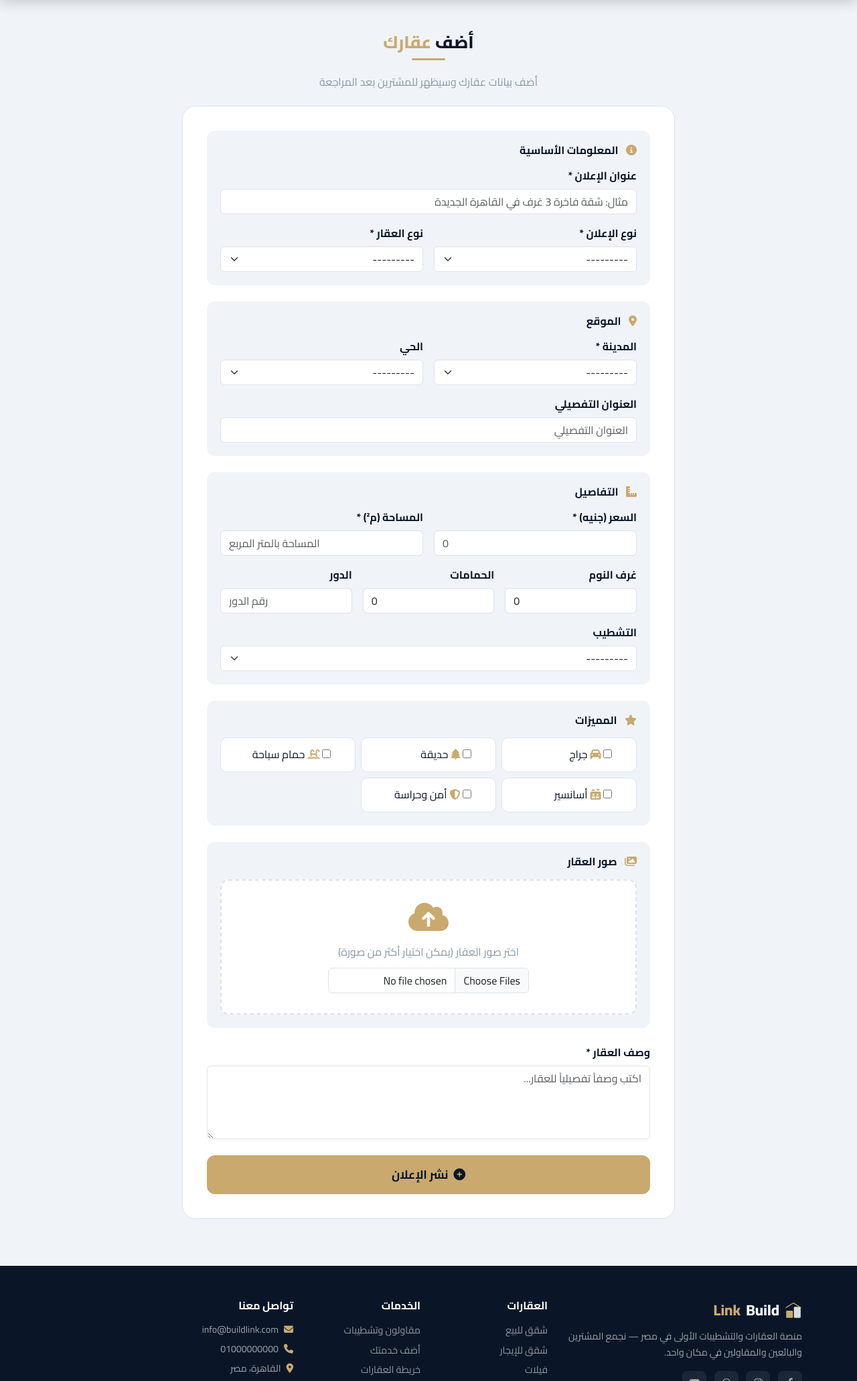
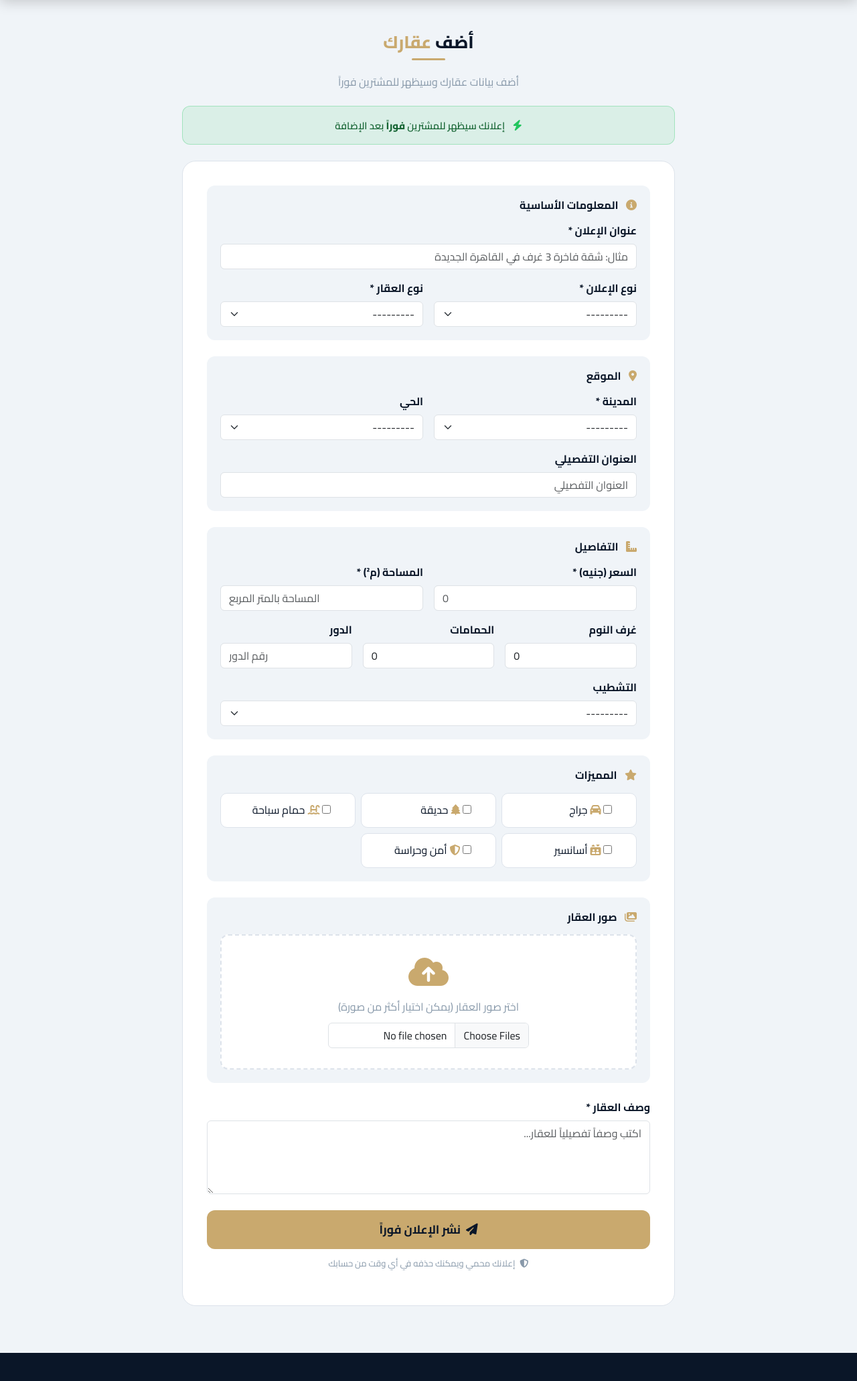
Before and after one commit to minayakop/buildlink, a Django app: page /properties/add/ in a window 1280 px wide. Shown: the part 70-2132 px from the top of the page at 67% size. Run offline with Django 5.2, Linux system fonts and the light colour scheme; a user stored in the database is signed in; tables that the repository leaves empty hold one stand-in row (values such as "Sample post").

Commit message:
نشر الإعلان فوراً

```diff
--- a/properties/views.py
+++ b/properties/views.py
@@ -1,7 +1,15 @@
-from django.shortcuts import render, get_object_or_404
+from django.shortcuts import render, get_object_or_404, redirect
 from django.core.paginator import Paginator
-from .models import Property, PropertyType, City, District
+from django.contrib.auth.decorators import login_required
+from django.contrib import messages
+from django.db.models import Q
+from django.http import JsonResponse
+from django.views.decorators.csrf import csrf_exempt
 from decouple import config
+import json
+from .models import Property, PropertyType, City, District, PropertyReview
+from .forms import PropertyForm
+
 
 def home(request):
     featured    = Property.objects.filter(is_featured=True, status='available')[:6]
@@ -47,7 +55,6 @@ def property_list(request):
     if bedrooms:
         properties = properties.filter(bedrooms=bedrooms)
     if search:
-        from django.db.models import Q
         properties = properties.filter(
             Q(title__icontains=search) |
             Q(description__icontains=search) |
@@ -73,64 +80,6 @@ def property_detail(request, pk):
     prop.views_count += 1
     prop.save()
 
-    similar = Property.objects.filter(
-        city=prop.city,
-        listing_type=prop.listing_type,
-        status='available'
-    ).exclude(pk=pk)[:4]
-
-    context = {
-        'property'  : prop,
-        'similar'   : similar,
-    }
-    return render(request, 'properties/detail.html', context)
-from django.contrib.auth.decorators import login_required
-from django.contrib import messages
-from .forms import PropertyForm
-
-@login_required
-def property_add(request):
-    if request.method == 'POST':
-        form = PropertyForm(request.POST, request.FILES)
-        if form.is_valid():
-            prop = form.save(commit=False)
-            prop.owner = request.user
-            prop.status = 'pending'
-            prop.save()
-
-            # حفظ الصور
-            images = request.FILES.getlist('images')
-            for i, image in enumerate(images):
-                PropertyImage.objects.create(
-                    property=prop,
-                    image=image,
-                    is_main=(i == 0)
-                )
-
-            messages.success(request, 'تم إضافة العقار بنجاح! سيتم مراجعته قريباً.')
-            return redirect('properties:detail', pk=prop.pk)
-    else:
-        form = PropertyForm()
-
-    return render(request, 'properties/add.html', {'form': form})
-def property_map(request):
-    properties = Property.objects.filter(status='available')
-    cities = City.objects.all()
-    context = {
-        'properties': properties,
-        'cities': cities,
-    }
-    return render(request, 'properties/map.html', context)
-from .models import Property, PropertyType, City, District, PropertyReview
-
-def property_detail(request, pk):
-    prop = get_object_or_404(Property, pk=pk)
-
-    # زيادة عداد المشاهدات
-    prop.views_count += 1
-    prop.save()
-
-    # إضافة تقييم
     if request.method == 'POST' and request.user.is_authenticated:
         rating  = int(request.POST.get('rating', 5))
         comment = request.POST.get('comment', '').strip()
@@ -141,7 +90,6 @@ def property_detail(request, pk):
                 user=request.user,
                 defaults={'rating': rating, 'comment': comment}
             )
-            # تحديث متوسط التقييم
             reviews = prop.reviews.all()
             if reviews.exists():
                 prop.avg_rating     = sum(r.rating for r in reviews) / reviews.count()
@@ -157,7 +105,6 @@ def property_detail(request, pk):
         status='available'
     ).exclude(pk=pk)[:4]
 
-    # هل المستخدم قيّم من قبل؟
     user_review = None
     if request.user.is_authenticated:
         user_review = prop.reviews.filter(user=request.user).first()
@@ -169,11 +116,50 @@ def property_detail(request, pk):
         'user_review': user_review,
     }
     return render(request, 'properties/detail.html', context)
+
+
+@login_required
+def property_add(request):
+    if request.method == 'POST':
+        form = PropertyForm(request.POST, request.FILES)
+        if form.is_valid():
+            prop = form.save(commit=False)
+            prop.owner  = request.user
+            prop.status = 'available'  # ← ينشر مباشرة بدون مراجعة
+            prop.save()
+
+            images = request.FILES.getlist('images')
+            for i, image in enumerate(images):
+                from .models import PropertyImage
+                PropertyImage.objects.create(
+                    property=prop,
+                    image=image,
+                    is_main=(i == 0)
+                )
+
+            messages.success(request, '🎉 تم نشر إعلانك بنجاح! يظهر الآن للمشترين.')
+            return redirect('properties:detail', pk=prop.pk)
+        else:
+            messages.error(request, 'في خطأ في البيانات — تأكد من ملء كل الحقول المطلوبة.')
+    else:
+        form = PropertyForm()
+
+    return render(request, 'properties/add.html', {'form': form})
+
+
+def property_map(request):
+    properties = Property.objects.filter(status='available')
+    cities = City.objects.all()
+    context = {
+        'properties': properties,
+        'cities': cities,
+    }
+    return render(request, 'properties/map.html', context)
+
+
 def ai_estimator(request):
     return render(request, 'properties/ai_estimator.html')
-import json
-from django.http import JsonResponse
-from django.views.decorators.csrf import csrf_exempt
+
 
 @csrf_exempt
 def ai_chat(request):
@@ -181,7 +167,7 @@ def ai_chat(request):
         try:
             import anthropic
             data = json.loads(request.body)
-            messages = data.get('messages', [])
+            messages_data = data.get('messages', [])
 
             client = anthropic.Anthropic(
                 api_key=config('ANTHROPIC_API_KEY', default='')
@@ -195,9 +181,8 @@ def ai_chat(request):
 - تقدير تكلفة التشطيب والبناء بالجنيه المصري
 - حساب كميات مواد البناء
 - الإجابة على الأسئلة الهندسية
-- اقتراح أفضل الخيارات حسب الميزانية
 قواعد: أجب بالعربية دائماً، استخدم الجنيه المصري، قدم أرقاماً تقريبية واضحة.""",
-                messages=messages
+                messages=messages_data
             )
 
             return JsonResponse({
--- a/templates/properties/add.html
+++ b/templates/properties/add.html
@@ -10,7 +10,16 @@
             <div class="text-center mb-4">
                 <h2 class="section-title">أضف <span>عقارك</span></h2>
                 <div class="gold-divider mx-auto"></div>
-                <p style="color:var(--gray);">أضف بيانات عقارك وسيظهر للمشترين بعد المراجعة</p>
+                <p style="color:var(--gray);">أضف بيانات عقارك وسيظهر للمشترين فوراً</p>
+            </div>
+
+            <!-- رسالة النشر الفوري -->
+            <div style="background:rgba(34,197,94,0.1);border:1px solid rgba(34,197,94,0.3);
+                        border-radius:12px;padding:16px;margin-bottom:24px;text-align:center;">
+                <i class="fas fa-bolt me-2" style="color:#22c55e;"></i>
+                <span style="color:#166534;font-size:0.92rem;font-weight:600;">
+                    إعلانك سيظهر للمشترين <strong>فوراً</strong> بعد الإضافة
+                </span>
             </div>
 
             <div style="background:#fff;border-radius:20px;padding:36px;border:0.5px solid #dde3eb;">
@@ -26,6 +35,9 @@
                         <div class="mb-3">
                             <label class="form-label fw-bold">عنوان الإعلان *</label>
                             {{ form.title }}
+                            {% if form.title.errors %}
+                            <div style="color:#ef4444;font-size:0.82rem;">{{ form.title.errors }}</div>
+                            {% endif %}
                         </div>
                         <div class="row g-3">
                             <div class="col-md-6">
@@ -163,7 +175,9 @@
                         </h6>
                         <div style="border:2px dashed #dde3eb;border-radius:12px;padding:30px;text-align:center;background:#fff;">
                             <i class="fas fa-cloud-upload-alt fa-3x mb-3" style="color:var(--gold);"></i>
-                            <p style="color:var(--gray);margin-bottom:12px;">اختر صور العقار (يمكن اختيار أكثر من صورة)</p>
+                            <p style="color:var(--gray);margin-bottom:12px;">
+                                اختر صور العقار (يمكن اختيار أكثر من صورة)
+                            </p>
                             <input type="file" name="images" multiple accept="image/*"
                                    class="form-control" style="max-width:300px;margin:0 auto;">
                         </div>
@@ -173,29 +187,27 @@
                     <div class="mb-4">
                         <label class="form-label fw-bold">وصف العقار *</label>
                         {{ form.description }}
+                        {% if form.description.errors %}
+                        <div style="color:#ef4444;font-size:0.82rem;">{{ form.description.errors }}</div>
+                        {% endif %}
                     </div>
 
                     {{ form.latitude }}
                     {{ form.longitude }}
 
-                    <button type="submit" class="btn-gold w-100 py-3" style="font-size:1.1rem;border-radius:12px;">
-                        <i class="fas fa-plus-circle me-2"></i>نشر الإعلان
+                    <!-- زر النشر -->
+                    <button type="submit" class="btn-gold w-100 py-3"
+                            style="font-size:1.1rem;border-radius:12px;">
+                        <i class="fas fa-paper-plane me-2"></i>نشر الإعلان فوراً
                     </button>
+
+                    <p style="text-align:center;color:var(--gray);font-size:0.82rem;margin-top:12px;">
+                        <i class="fas fa-shield-alt me-1"></i>
+                        إعلانك محمي ويمكنك حذفه في أي وقت من حسابك
+                    </p>
                 </form>
             </div>
         </div>
     </div>
 </div>
 {% endblock %}
-<!-- في card.html أضف بعد الـ badge -->
-{% if property.status == 'pending' %}
-<div style="background:#fff3cd;color:#856404;padding:6px 12px;
-            font-size:0.82rem;text-align:center;border-top:1px solid #ffeeba;">
-    <i class="fas fa-clock me-1"></i>قيد المراجعة
-</div>
-{% elif property.status == 'available' %}
-<div style="background:#d4edda;color:#155724;padding:6px 12px;
-            font-size:0.82rem;text-align:center;border-top:1px solid #c3e6cb;">
-    <i class="fas fa-check me-1"></i>معروض للبيع
-</div>
-{% endif %}
```
Also changed, not shown: services/admin.py (+7 -22 lines).
